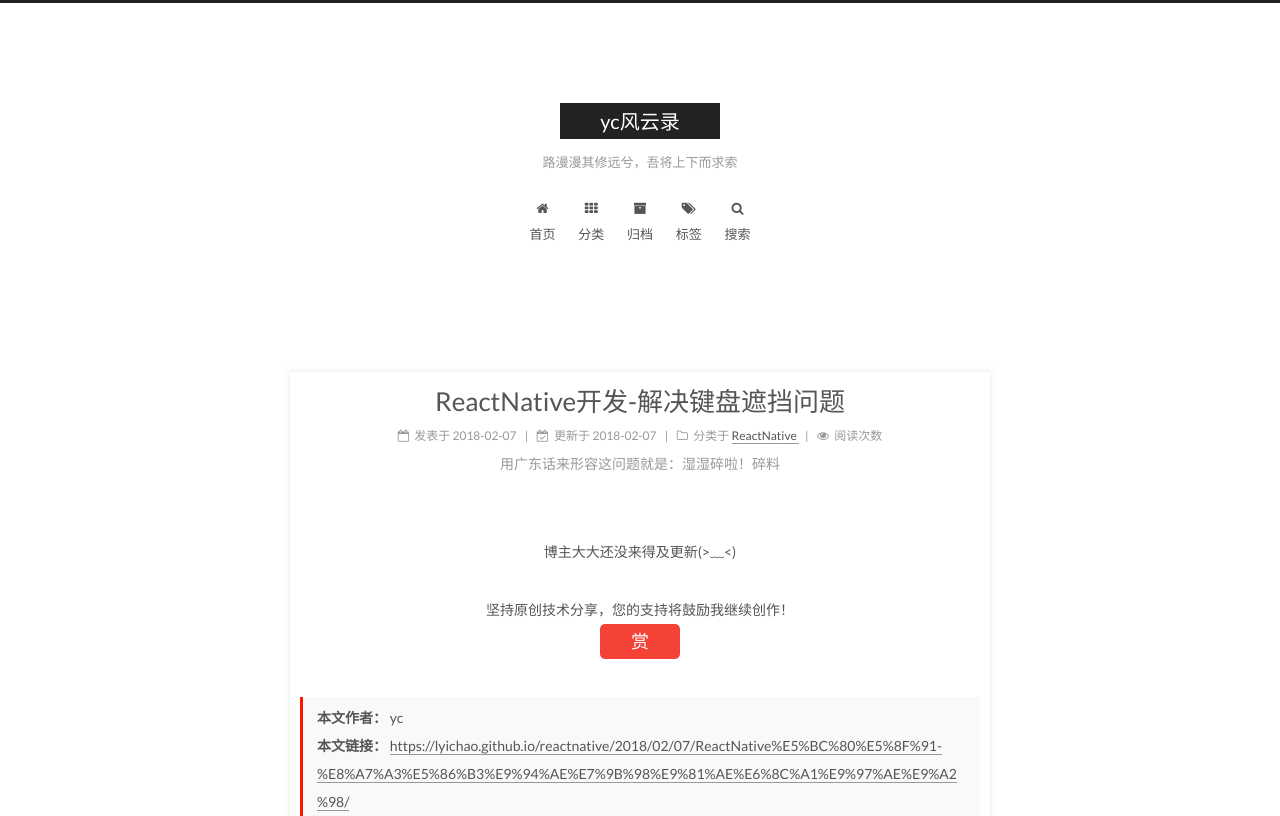
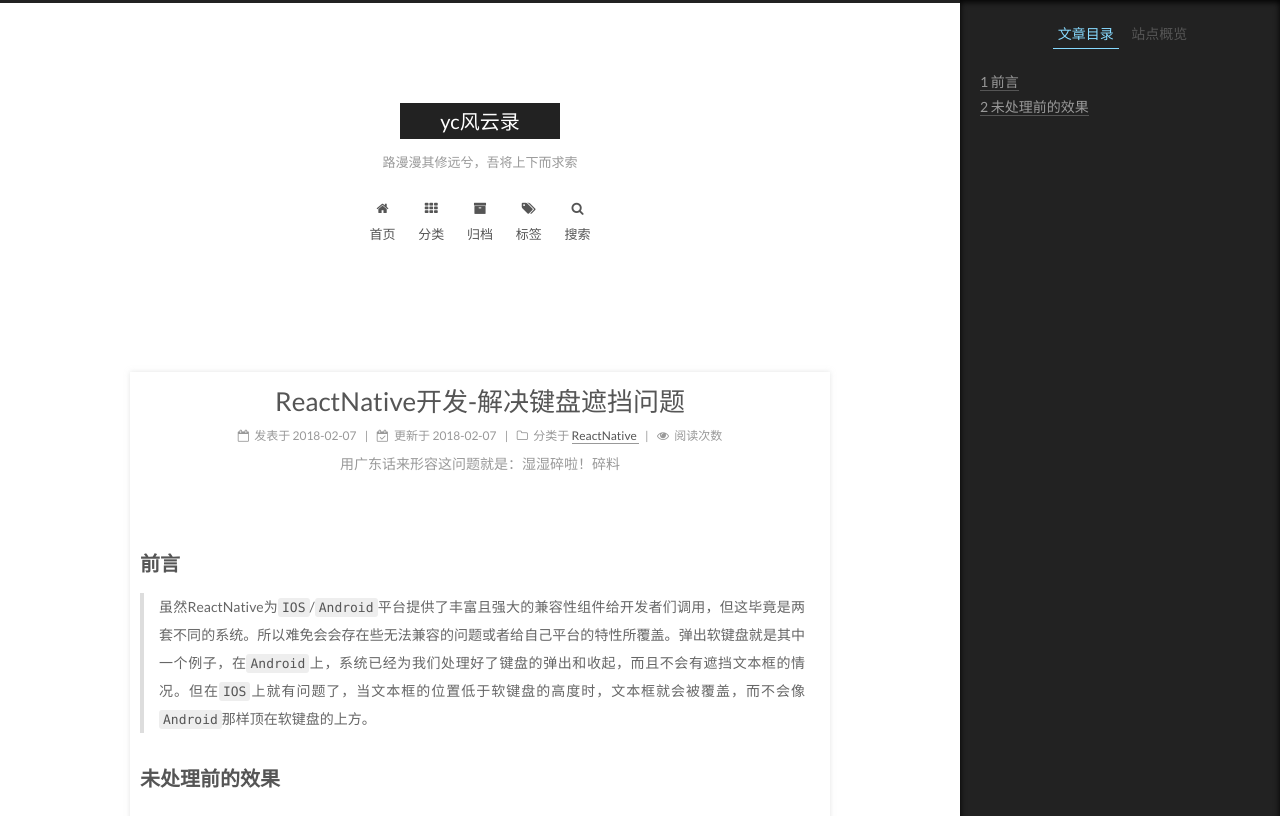
Before and after one commit to lyichao/lyichao.github.io, a Jekyll site: the page built from _posts/ReactNative/2018-02-07-ReactNative开发-解决键盘遮挡问题.md, in a window 1280 px wide and 1400 px high. Shown: the top 816 px of the window. Built offline with Jekyll 4.4.1, drawn with Linux system fonts in a browser that asks for light colours; comment, search, counter and statistics services are not loaded; grey boxes are pictures that could not be loaded.

Commit message:
更新文章

```diff
--- a/_posts/ReactNative/2018-02-07-ReactNative开发-解决键盘遮挡问题.md
+++ b/_posts/ReactNative/2018-02-07-ReactNative开发-解决键盘遮挡问题.md
@@ -7,4 +7,16 @@ tags: 基础知识
 updated: 2018-02-07 00:00:00
 ---
 
-<center>博主大大还没来得及更新(>﹏<)</center>
+## 前言
+
+> 虽然ReactNative为`IOS`/`Android`平台提供了丰富且强大的兼容性组件给开发者们调用，但这毕竟是两套不同的系统。所以难免会会存在些无法兼容的问题或者给自己平台的特性所覆盖。弹出软键盘就是其中一个例子，在`Android`上，系统已经为我们处理好了键盘的弹出和收起，而且不会有遮挡文本框的情况。但在`IOS`上就有问题了，当文本框的位置低于软键盘的高度时，文本框就会被覆盖，而不会像`Android`那样顶在软键盘的上方。
+
+## 未处理前的效果
+
+- IOS
+
+  ![QQ20190213-174228-HD.gif](https://upload-images.jianshu.io/upload_images/8154981-c8e4de69259938f6.gif?imageMogr2/auto-orient/strip)
+
+- Android
+
+![QQ20190213-175722-HD.gif](https://upload-images.jianshu.io/upload_images/8154981-d88fb22347d399ca.gif?imageMogr2/auto-orient/strip)
```
